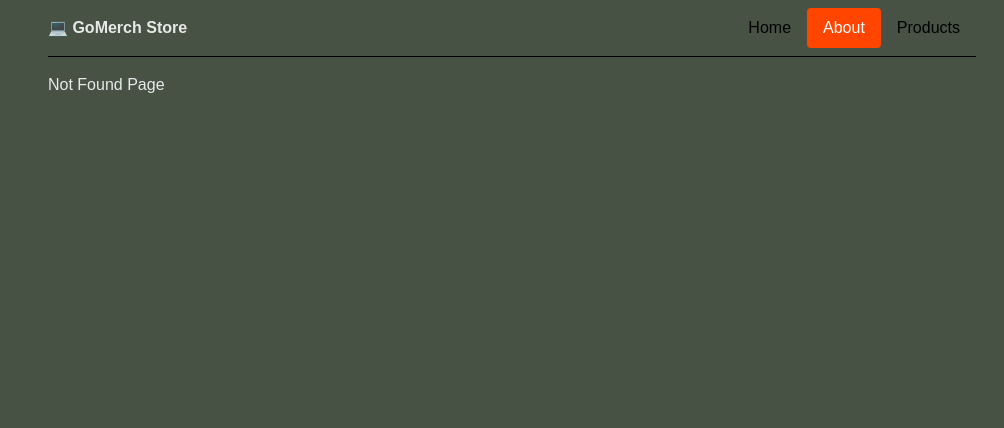
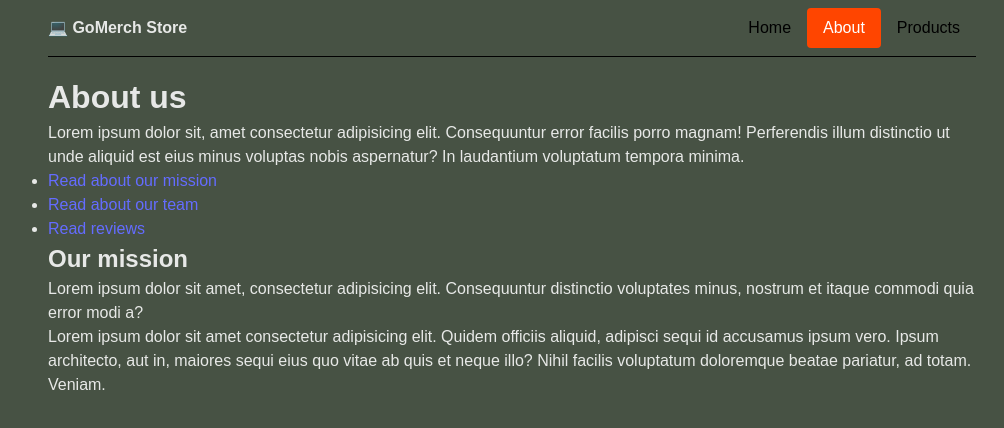
Before and after one commit to mestn1y1/react-test-and-repeat, a React (Vite) app: page /about/mission in a window 1280 px wide. Before the commit this address had no page. Shown: the top 428 px of the page, without its empty margins (128-1132 px from the left). Built offline with nearby package versions, Linux system fonts and the light colour scheme.

Commit message:
add nested routes and use outlet

```diff
--- a/src/Pages/About.jsx
+++ b/src/Pages/About.jsx
@@ -1,3 +1,27 @@
+import { Link, Outlet } from "react-router-dom";
+
 export const About = () => {
-  return <div>About Page</div>;
+  return (
+    <main>
+      <h1>About us</h1>
+      <p>
+        Lorem ipsum dolor sit, amet consectetur adipisicing elit. Consequuntur
+        error facilis porro magnam! Perferendis illum distinctio ut unde aliquid
+        est eius minus voluptas nobis aspernatur? In laudantium voluptatum
+        tempora minima.
+      </p>
+      <ul>
+        <li>
+          <Link to="mission">Read about our mission</Link>
+        </li>
+        <li>
+          <Link to="team">Read about our team</Link>
+        </li>
+        <li>
+          <Link to="reviews">Read reviews</Link>
+        </li>
+      </ul>
+      <Outlet />
+    </main>
+  );
 };
--- a/src/components/App/App.jsx
+++ b/src/components/App/App.jsx
@@ -1,44 +1,27 @@
-import { Routes, Route, NavLink } from "react-router-dom";
-import clsx from "clsx";
+import { Routes, Route } from "react-router-dom";
 import css from "./App.module.css";
 import { About } from "../../Pages/About.jsx";
 import { Home } from "../../Pages/Home.jsx";
 import { NotFound } from "../../Pages/NotFound.jsx";
 import { Products } from "../../Pages/Products.jsx";
 import { ProductsDetails } from "../../Pages/ProductsDetails.jsx";
+import { AppBar } from "../AppBar/AppBar.jsx";
+import { Mission } from "../Mission/Mission.jsx";
+import { Team } from "../Team/Team.jsx";
+import { Reviews } from "../Reviews/Reviews.jsx";
 
 export const App = () => {
-  const buildLinkClass = ({ isActive }) => {
-    return clsx(css.link, isActive && css.active);
-  };
     return (
         <div className={css.container}>
-      <header className={css.header}>
-        <p className={css.logo}>
-          <span role="img" aria-label="computer icon">
-            💻
-          </span>{" "}
-          GoMerch Store
-        </p>
+            <AppBar />
 
-        <nav className={css.nav}>
-          <NavLink to="/" className={buildLinkClass}>
-            Home
-          </NavLink>
-          <NavLink to="/about" className={buildLinkClass}>
-            About
-          </NavLink>
-          <NavLink to="/products" className={buildLinkClass}>
-            Products
-          </NavLink>
-        </nav>
-      </header>
-
-      {/* Додамо до нашої програми маршрут сторінки одного продукту з адресою /products/:productId.
-       Це окрема сторінка, ніяк не прив'язана до /products - сторінці відображення всіх продуктів. */}
             <Routes>
                 <Route path="/" element={<Home />} />
-        <Route path="/about" element={<About />} />
+                <Route path="/about" element={<About />}>
+                    <Route path="mission" element={<Mission />} />
+                    <Route path="team" element={<Team />} />
+                    <Route path="reviews" element={<Reviews />} />
+                </Route>
                 <Route path="/products" element={<Products />} />
                 <Route path="/products/:id" element={<ProductsDetails />} />
                 <Route path="*" element={<NotFound />} />
--- a/src/components/App/App.module.css
+++ b/src/components/App/App.module.css
@@ -1,37 +1,5 @@
 .container {
-  max-width: 960px;
-  margin: 0 auto;
-  padding: 0 16px;
+    max-width: 960px;
+    margin: 0 auto;
+    padding: 0 16px;
 }
-
-.header {
-  display: flex;
-  align-items: center;
-  justify-content: space-between;
-  gap: 12px;
-  padding: 8px 0;
-  margin-bottom: 16px;
-  border-bottom: 1px solid black;
-}
-
-.nav {
-  display: flex;
-}
-
-.logo {
-  font-weight: 700;
-  margin: 0;
-}
-
-.link {
-  padding: 8px 16px;
-  border-radius: 4px;
-  text-decoration: none;
-  color: black;
-  font-weight: 500;
-}
-
-.active {
-  color: white;
-  background-color: orangered;
-}
--- /dev/null
+++ b/src/components/AppBar/AppBar.jsx
@@ -0,0 +1,32 @@
+import css from "./AppBar.module.css";
+import { NavLink } from "react-router-dom";
+import clsx from "clsx";
+
+const buildLinkClass = ({ isActive }) => {
+    return clsx(css.link, isActive && css.active);
+};
+
+export const AppBar = () => {
+    return (
+        <header className={css.header}>
+            <p className={css.logo}>
+                <span role="img" aria-label="computer icon">
+                    💻
+                </span>{" "}
+                GoMerch Store
+            </p>
+
+            <nav className={css.nav}>
+                <NavLink to="/" className={buildLinkClass}>
+                    Home
+                </NavLink>
+                <NavLink to="/about" className={buildLinkClass}>
+                    About
+                </NavLink>
+                <NavLink to="/products" className={buildLinkClass}>
+                    Products
+                </NavLink>
+            </nav>
+        </header>
+    );
+};
--- /dev/null
+++ b/src/components/AppBar/AppBar.module.css
@@ -0,0 +1,31 @@
+.header {
+    display: flex;
+    align-items: center;
+    justify-content: space-between;
+    gap: 12px;
+    padding: 8px 0;
+    margin-bottom: 16px;
+    border-bottom: 1px solid black;
+}
+
+.nav {
+    display: flex;
+}
+
+.logo {
+    font-weight: 700;
+    margin: 0;
+}
+
+.link {
+    padding: 8px 16px;
+    border-radius: 4px;
+    text-decoration: none;
+    color: black;
+    font-weight: 500;
+}
+
+.active {
+    color: white;
+    background-color: orangered;
+}
--- /dev/null
+++ b/src/components/Mission/Mission.jsx
@@ -0,0 +1,19 @@
+export const Mission = () => {
+    return (
+        <section>
+            <h2>Our mission</h2>
+            <p>
+                Lorem ipsum dolor sit amet, consectetur adipisicing elit.
+                Consequuntur distinctio voluptates minus, nostrum et itaque
+                commodi quia error modi a?
+            </p>
+            <p>
+                Lorem ipsum dolor sit amet consectetur adipisicing elit. Quidem
+                officiis aliquid, adipisci sequi id accusamus ipsum vero. Ipsum
+                architecto, aut in, maiores sequi eius quo vitae ab quis et
+                neque illo? Nihil facilis voluptatum doloremque beatae pariatur,
+                ad totam. Veniam.
+            </p>
+        </section>
+    );
+};
--- /dev/null
+++ b/src/components/Reviews/Reviews.jsx
@@ -0,0 +1,23 @@
+export const Reviews = () => {
+    return (
+        <section>
+            <div>
+                <h2>First review - 4.6/4</h2>
+                <p>
+                    Lorem ipsum dolor sit, amet consectetur adipisicing elit.
+                    Eligendi itaque magni voluptas tempore perspiciatis, sit
+                    necessitatibus maxime provident aliquid ipsa atque iste
+                    voluptatibus reprehenderit dolorem commodi asperiores, quasi
+                    quam exercitationem!
+                </p>
+            </div>
+            <div>
+                <h2>Second review - 4.2/1</h2>
+                <p>
+                    Lorem ipsum dolor sit amet consectetur adipisicing elit.
+                    Sunt, recusandae?
+                </p>
+            </div>
+        </section>
+    );
+};
--- /dev/null
+++ b/src/components/Team/Team.jsx
@@ -0,0 +1,23 @@
+export const Team = () => {
+    return (
+        <section>
+            <ul>
+                <li>
+                    <b>CEO</b> - Gabriela Vojhu Kida
+                </li>
+                <li>
+                    <b>Sales</b> - Eriela Ahu Kida
+                </li>
+                <li>
+                    <b>Product</b> - Trapizon Andy
+                </li>
+                <li>
+                    <b>Marketing</b> - Max Pain
+                </li>
+                <li>
+                    <b>Engineering</b> - Olekseevich
+                </li>
+            </ul>
+        </section>
+    );
+};
```
Also changed, not shown: src/components/Mission/Mission.module.css (added), src/components/Reviews/Reviews.module.css (added), src/components/Team/Team.module.css (added), 1 other file (tests, documents, lock files or other folders). Lines whose indentation alone changed are shown as unchanged.
